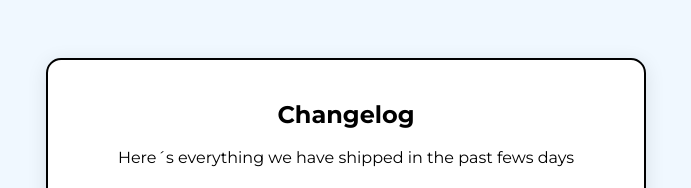
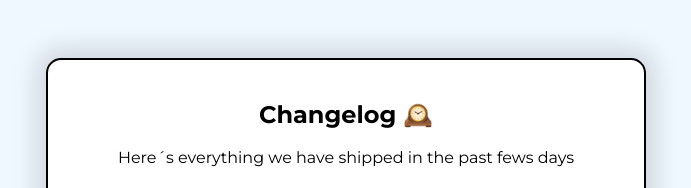
Before and after one commit to richiechz-dev/Changelog-Component, a plain HTML site: page index.html in a window 1280 px wide. Shown: the top 188 px of the page, without its empty margins (294-985 px from the left). Drawn offline with Linux system fonts and the light colour scheme.

Commit message:
add emoji and color

```diff
--- a/assets/style.css
+++ b/assets/style.css
@@ -36,7 +36,7 @@ a {
 .changelog {
   background-color: #fff;
   border-radius: 15px;
-  box-shadow: 0 4px 20px rgba(0, 0, 0, 0.1);
+  box-shadow: 0 0 25px 10px #0002;
   padding: 40px;
   max-width: 600px;
   width: 100%;
--- a/index.html
+++ b/index.html
@@ -16,7 +16,7 @@
     <main>
       <section class="changelog">
         <header class="header-changelog">
-          <h1>Changelog</h1>
+          <h1>Changelog 🕰️</h1>
           <p>Here´s everything we have shipped in the past fews days</p>
         </header>
 
```
